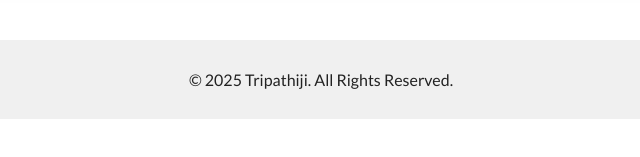
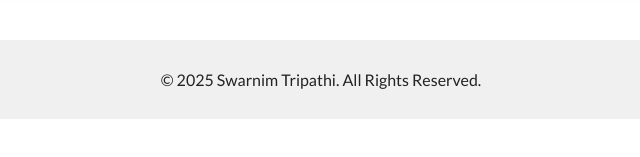
Before and after one commit to tripathiji1312/swarnim, a plain HTML site: page index.html in a window 1280 px wide. Shown: the part 2902-3059 px from the top of the page, 319-959 px from the left. Drawn offline with nearby package versions, Linux system fonts and the light colour scheme.

Commit message:
Modified Footer

```diff
--- a/index.html
+++ b/index.html
@@ -181,7 +181,7 @@
   <!-- Footer -->
   <footer class="footer" data-aos="fade-up">
     <div class="container">
-      <p>&copy; <span id="year"></span> Tripathiji. All Rights Reserved.</p>
+      <p>&copy; <span id="year"></span> Swarnim Tripathi. All Rights Reserved.</p>
     </div>
   </footer>
 
```
Also changed, not shown: projects/expense-tracker.html (+1 -1 lines), projects/ml-decision-tree-mae.html (+1 -1 lines), projects/password-manager.html (+1 -1 lines), projects/todo-cpp.html (+1 -1 lines).
